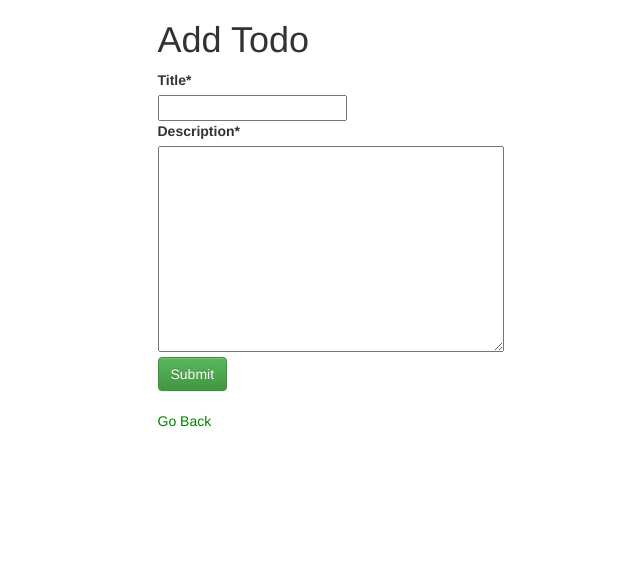
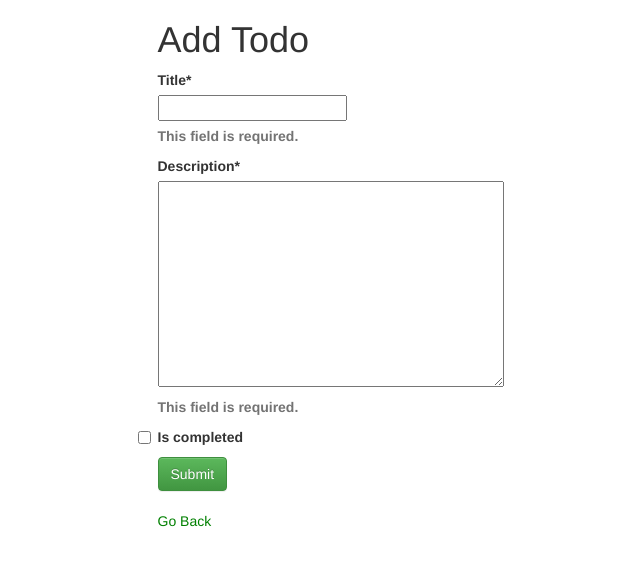
Before and after one commit to seo-dong-hyeon/django_todo, a Django app: page /add/ in a window 1280 px wide. Shown: the top 566 px of the page, without its empty margins (170-810 px from the left). Run offline with Django 3.2, Linux system fonts and the light colour scheme; some libraries are stand-ins or nearby versions.

Commit message:
update form...add is_completed

```diff
--- a/todos/forms.py
+++ b/todos/forms.py
@@ -2,4 +2,5 @@ from django import forms
 
 class addForm(forms.Form):
     title = forms.CharField(required=True, max_length=100)
-    description = forms.CharField(widget=forms.Textarea)
+    description = forms.CharField(required=True, widget=forms.Textarea)
+    is_completed = forms.BooleanField(required=False)
--- a/todos/models.py
+++ b/todos/models.py
@@ -7,7 +7,6 @@ class Todo(models.Model):
     title = models.CharField(max_length=100, blank=False)
     description = models.TextField(blank=False)
     is_completed = models.BooleanField(default=False)
-    text = models.TextField()
     created_at = models.DateTimeField(auto_now_add=True)
     updated_at = models.DateTimeField(auto_now=True)
 
@@ -17,6 +16,7 @@ class Todo(models.Model):
 
 class Comment(models.Model):
     # id
+
     contents = models.CharField(max_length=200, blank=False)
     created_at = models.DateTimeField(auto_now_add=True)
     updated_at = models.DateTimeField(auto_now=True)
--- a/todos/templates/todos/todo.html
+++ b/todos/templates/todos/todo.html
@@ -5,6 +5,8 @@
     <br>
     <h3>{{ todo.title }}</h3>
     <p>{{ todo.text|safe }}</p>
+    <p>{{ todo.is_completed }}</p>
     <br>
     Created on {{ todo.created_at }}
+    Updated on {{ todo.updated_at }}
 {% endblock %}
--- a/todos/views.py
+++ b/todos/views.py
@@ -4,13 +4,14 @@ from .models import Todo
 
 
 def add(request):
-    form = addForm(request.POST or None)
+    form = addForm(request.POST)
     form_title = 'Add Todo'
     confirm_message = None
     if form.is_valid():
         title = form.cleaned_data['title']
         description = form.cleaned_data['description']
-        todo = Todo(title=title, description=description)
+        is_completed = form.cleaned_data['is_completed']
+        todo = Todo(title=title, description=description, is_completed=is_completed)
         todo.save()
         confirm_message = 'New Todo added'
         form = None
```
